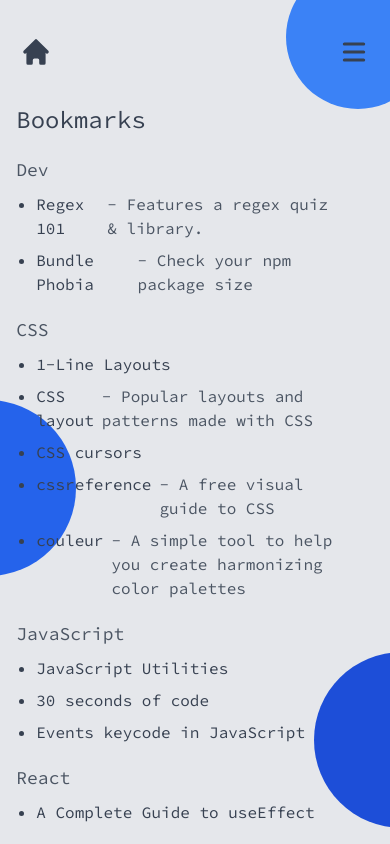
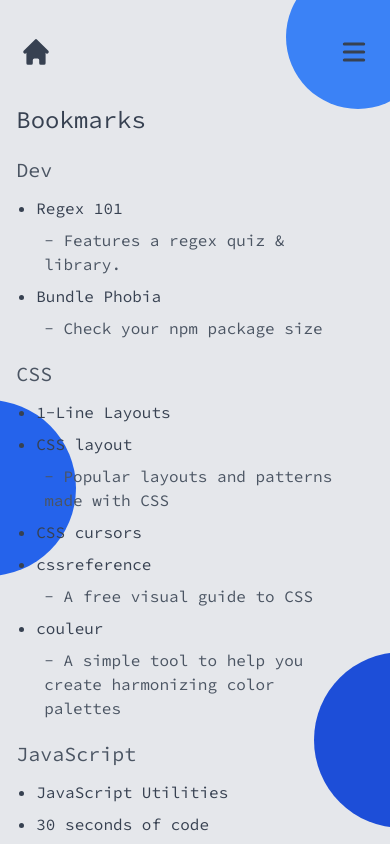
Before and after one commit to destroymayor/jared, a Next.js app: page /bookmarks in a window 390 px wide. Built offline with nearby package versions, Linux system fonts and the light colour scheme.

Commit message:
chore: Update style

```diff
--- a/src/pages/bookmarks.js
+++ b/src/pages/bookmarks.js
@@ -13,12 +13,12 @@ const Bookmarks = () => {
       <ul className="flex flex-col gap-y-5">
         {data.map((item) => (
           <li key={item.title} className="flex flex-col items-start">
-            <h3 className="pb-2 text-lg text-gray-600 dark:text-gray-300">{item.title}</h3>
+            <h3 className="pb-3 text-xl text-gray-600 dark:text-gray-300">{item.title}</h3>
 
             <ul className="flex flex-col justify-start px-5 list-disc gap-y-2">
               {item.list.map((subItem, index) => (
                 <li key={subItem + index.toString()}>
-                  <div className="flex text-md">
+                  <div className="flex flex-wrap md:flex-nowrap text-md gap-y-2">
                     <Link
                       className="transition duration-200 ease-in-out hover:text-gray-500"
                       href={subItem.link}
--- a/src/pages/snippets.js
+++ b/src/pages/snippets.js
@@ -34,13 +34,14 @@ const Snippets = (props) => {
               transition
               duration-200
               ease-in-out
-              bg-gray-900
               border
-              border-gray-300
               rounded-md
               cursor-pointer
+              bg-gray-200
+              border-gray-300
               bg-opacity-80
               hover:bg-gray-300
+              dark:bg-gray-900
               dark:border-gray-700
               dark:hover:bg-gray-700
               `}
```
